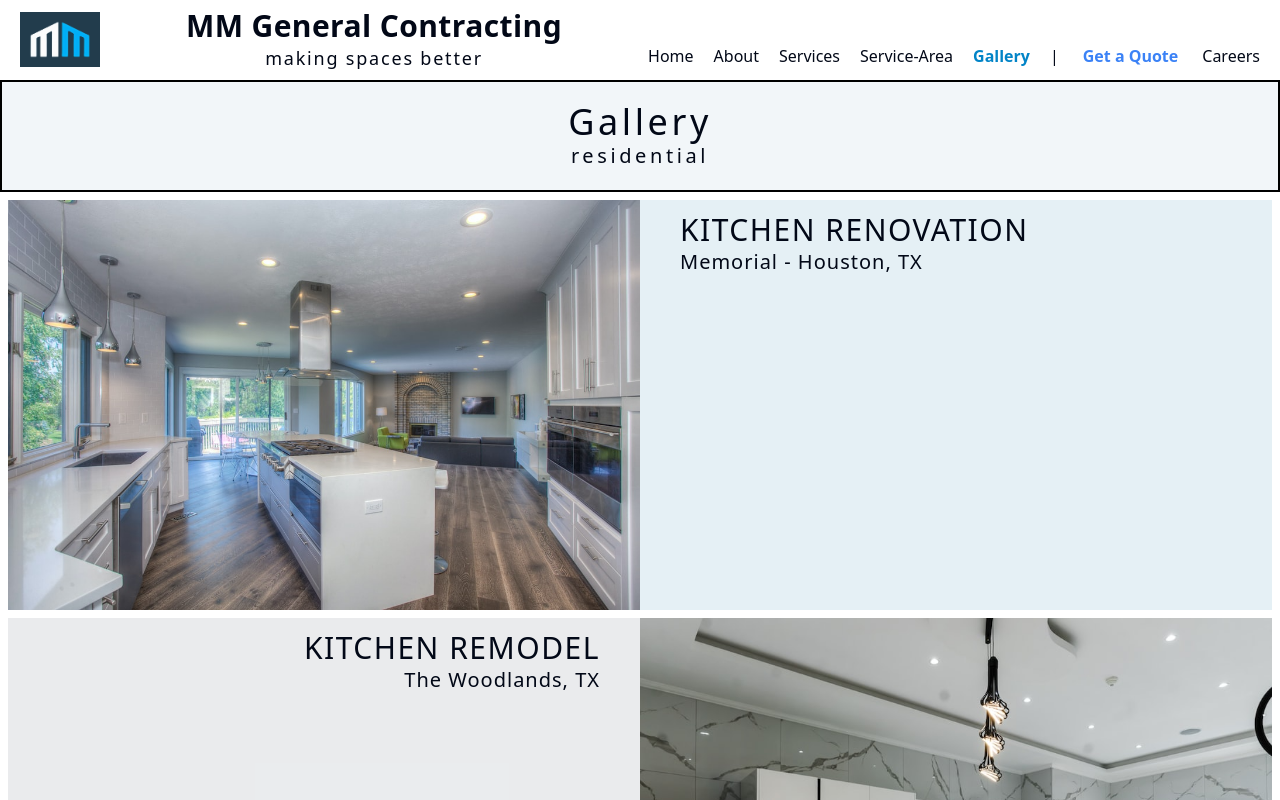
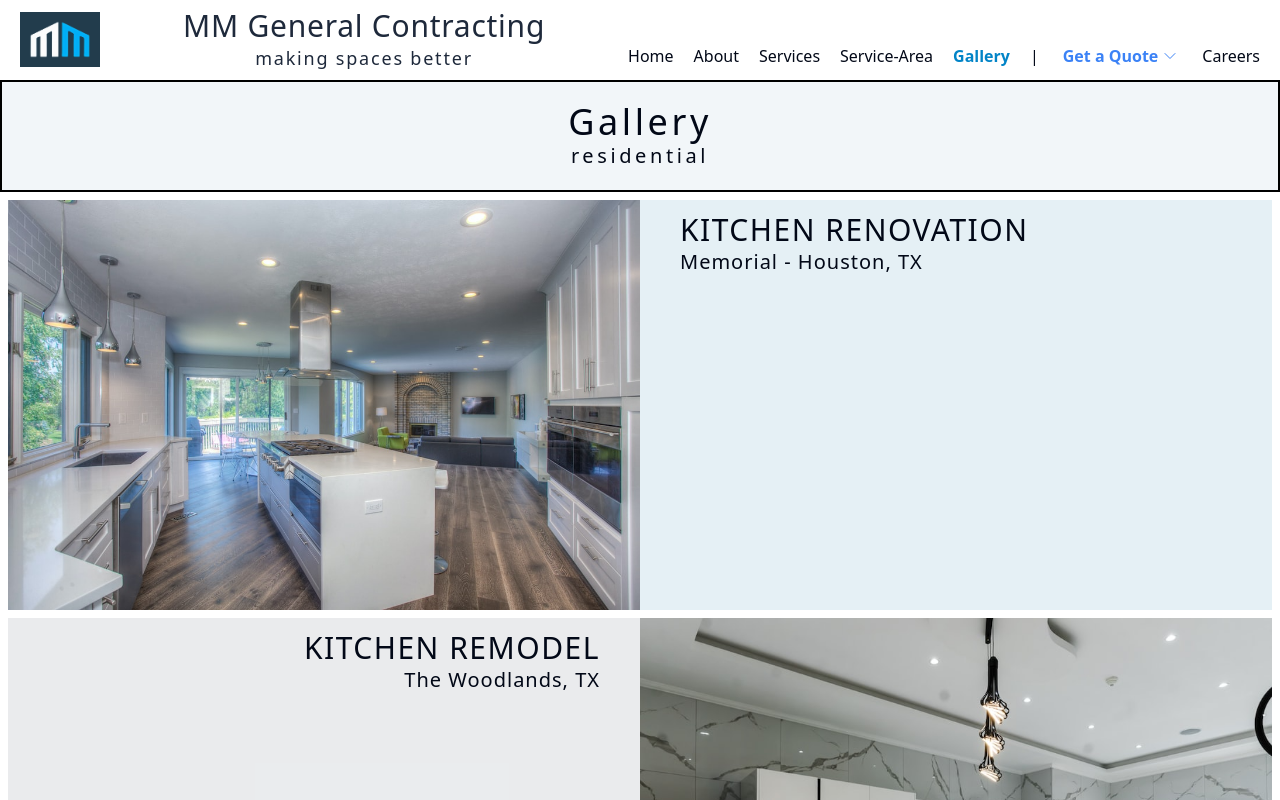
Before and after one commit to agp745/mmgencon, a React (Vite) app: page /gallery in a window 1280 px wide. Shown: the top 800 px of the page. Built offline with nearby package versions, Linux system fonts and the light colour scheme.

Commit message:
menu & quote popover changes

```diff
--- a/src/components/header/Menu.tsx
+++ b/src/components/header/Menu.tsx
@@ -3,6 +3,7 @@ import { useLocation } from "react-router-dom"
 import type { ClientPath } from "lib/types"
 import { MenuLink } from "./MenuLink"
 import { QuotePopover } from "../quoteDropdown"
+import { ChevronDownIcon } from "@heroicons/react/24/outline"
 
 import { useSelector, useDispatch } from "react-redux"
 import { updatePath } from "../../app/pathSlice"
@@ -38,8 +39,8 @@ export function Menu() {
     return (
         <nav className={`flex justify-between py-2 px-5 bg-white ${bgOpacity}`}>
             <img src="/assets/logo-enhanced.png" alt="logo" className="h-full w-20 pt-1"/>
-            <div className="font-bold tracking-wide flex flex-col justify-center text-center">
-                <h1 className="text-3xl">MM General Contracting</h1>
+            <div className="flex flex-col justify-center text-center text-slate-800">
+                <h1 className="text-3xl font-normal tracking-wide ">MM General Contracting</h1>
                 <p className="text-lg font-light tracking-widest">making spaces better</p>
             </div>
             <div className="flex gap-5 self-end">
@@ -70,7 +71,7 @@ export function Menu() {
                 )}
                 <div>|</div>
                 <QuotePopover
-                    Trigger = {<a className="text-blue-500 font-semibold p-1 hover:bg-blue-100/70 rounded-md cursor-pointer transition-all duration-100 ease-in -mt-1">Get a Quote</a>}
+                    Trigger = {<a className="flex gap-1 text-blue-500 font-semibold p-1 hover:bg-blue-100/70 rounded-md cursor-pointer transition-all duration-100 ease-in -mt-1"><p>Get a Quote</p><ChevronDownIcon className="w-4 h-4 mt-1" /></a>}
                 />
                 {path === "/careers" ? (
                         <div className={currentPageLinkColor}>Careers</div>
--- a/src/components/quoteDropdown/quotePopover.tsx
+++ b/src/components/quoteDropdown/quotePopover.tsx
@@ -13,15 +13,15 @@ export function QuotePopover({ Trigger }: QuotePopoverProps) {
             </DropdownMenu.Trigger>
 
             <DropdownMenu.Portal>
-                <DropdownMenu.Content className="flex flex-col gap-1 bg-blue-950 p-2 rounded text-neutral-200 border border-neutral-200 border-collapse">
+                <DropdownMenu.Content className="flex flex-col gap-1 bg-slate-800 p-2 rounded text-neutral-200 border border-neutral-200 border-collapse">
                     <DropdownMenu.Label />
                     <DropdownMenu.Item asChild>
-                        <a href="https://form.jotform.com/230184112380141" target="_blank" className="hover:brightness-110">Residential Quote</a>
+                        <a href="https://form.jotform.com/230184112380141" target="_blank" className="hover:brightness-125">Residential Quote</a>
                     </DropdownMenu.Item>
 
                     <DropdownMenu.Label />
                     <DropdownMenu.Item asChild>
-                        <a href="mailto: mike.a@mmgencon.com" className="hover:brightness-110">Commercial Quote</a>
+                        <a href="mailto: mike.a@mmgencon.com" className="hover:brightness-125">Commercial Quote</a>
                     </DropdownMenu.Item>
 
                 </DropdownMenu.Content>
```
